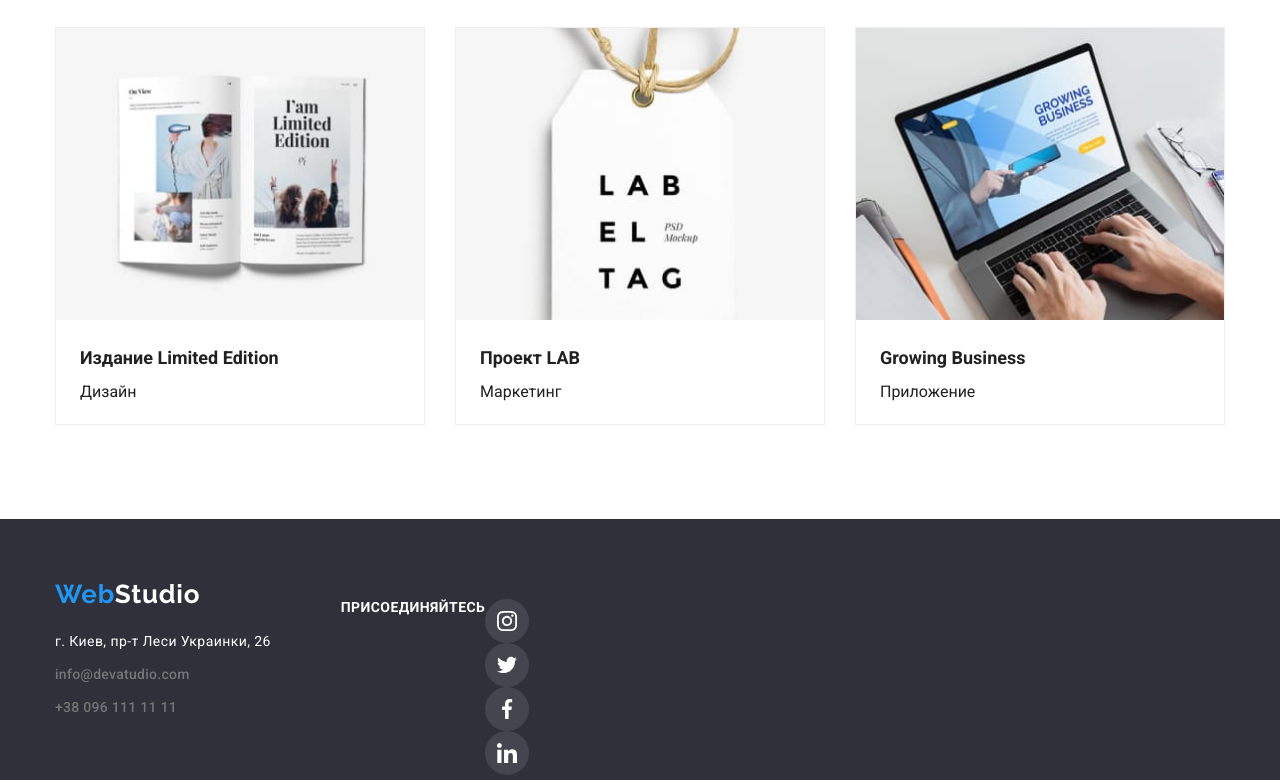
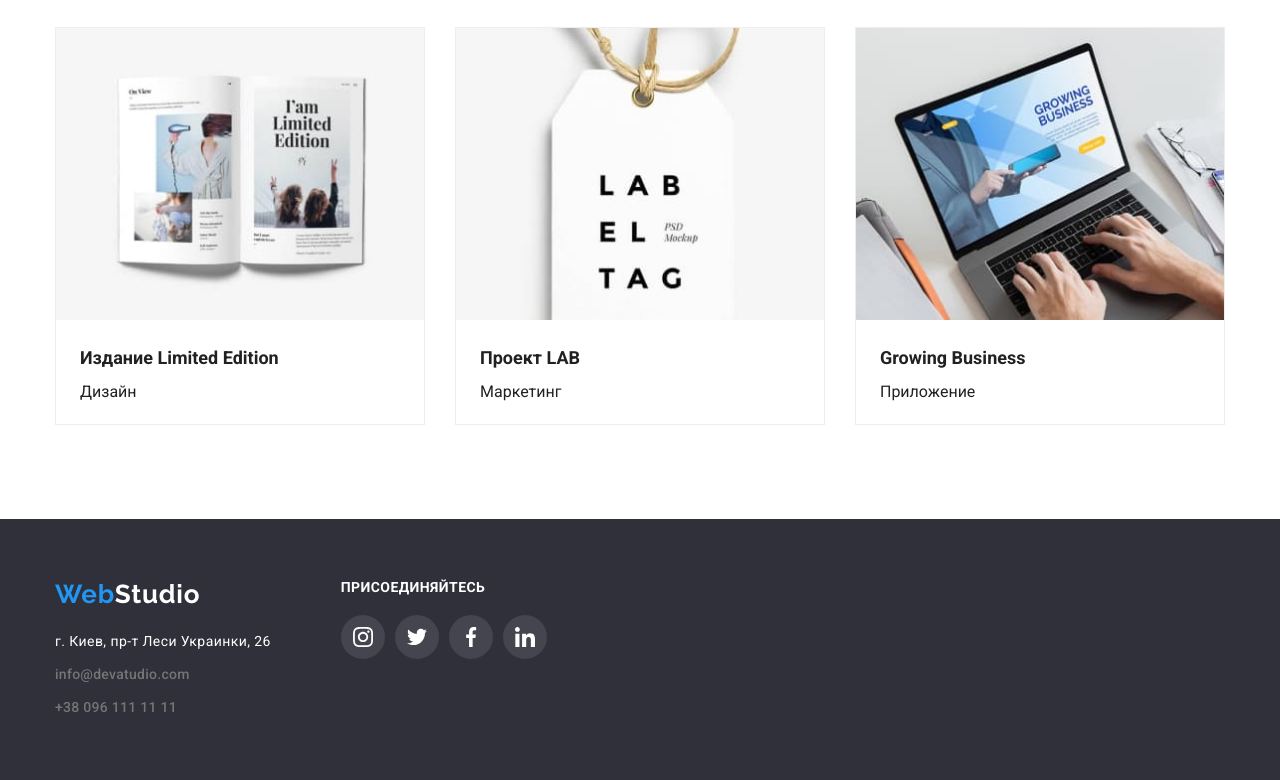
Before and after one commit to Pavlo-levitskiy/goit-markup-hw-04, a plain HTML site: page portfolio.html in a window 1280 px wide. Shown: the part 1095-1875 px from the top of the page. Drawn offline with nearby package versions, Linux system fonts and the light colour scheme.

Commit message:
work on the footer

```diff
--- a/portfolio.html
+++ b/portfolio.html
@@ -184,39 +184,39 @@
             </ul>
           </address>
         </div>
-        <ul class="footer-social">
+        <div class="social">
           <h3 class="social-title">присоединяйтесь</h3>
-          <div class="social">
-            <li class="ft-social">
+          <ul class="footer-social">
+            <li>
               <a href="" class="ft-social-link"
                 ><svg class="footer-social-icon" width="20" height="20">
                   <use href="./images/sprite.svg#icon-instagram-1"></use>
                 </svg>
               </a>
             </li>
-            <li class="ft-social">
+            <li>
               <a href="" class="ft-social-link"
                 ><svg class="footer-social-icon" width="20" height="20">
                   <use href="./images/sprite.svg#icon-twitter-2"></use>
                 </svg>
               </a>
             </li>
-            <li class="ft-social">
+            <li>
               <a href="" class="ft-social-link"
                 ><svg class="footer-social-icon" width="20" height="20">
                   <use href="./images/sprite.svg#icon-facebook-3"></use>
                 </svg>
               </a>
             </li>
-            <li class="ft-social">
+            <li>
               <a href="" class="ft-social-link"
                 ><svg class="footer-social-icon" width="20" height="20">
                   <use href="./images/sprite.svg#icon-linkedin-4"></use>
                 </svg>
               </a>
             </li>
-          </div>
-        </ul>
+          </ul>
+        </div>
       </div>
     </footer>
   </body>
```
